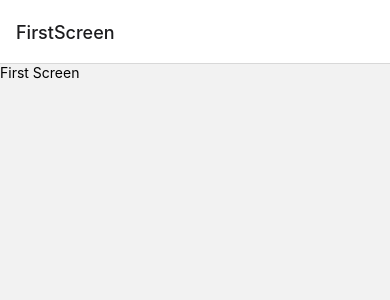
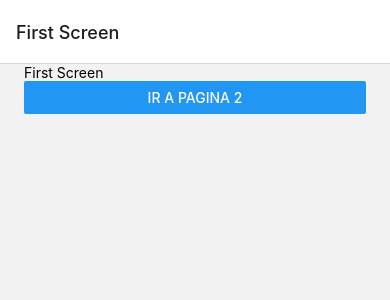
Before and after one commit to castromaciel/navigation-app, a React Native app: screen / in a window 390 px wide. Shown: the top 300 px of the page. Built offline with nearby package versions, Linux system fonts and the light colour scheme.

Commit message:
navigate to other screens

```diff
--- a/package.json
+++ b/package.json
@@ -1,5 +1,5 @@
 {
-  "name": "navigationApp",
+  "name": "navigation-app",
   "version": "0.0.1",
   "private": true,
   "scripts": {
--- a/src/navigator/StackNavigator/index.tsx
+++ b/src/navigator/StackNavigator/index.tsx
@@ -6,9 +6,9 @@ const Stack = createStackNavigator();
 const StackNavigator = () => {
   return (
     <Stack.Navigator>
-      <Stack.Screen name="FirstScreen" component={FirstScreen} />
-      <Stack.Screen name="SecondScreen" component={SecondScreen} />
-      <Stack.Screen name="ThirdScreen" component={ThridScreen} />
+      <Stack.Screen name="First Screen" component={FirstScreen} />
+      <Stack.Screen name="Second Screen" component={SecondScreen} />
+      <Stack.Screen name="Third Screen" component={ThridScreen} />
     </Stack.Navigator>
   );
 }
--- a/src/screens/FirstScreen/index.tsx
+++ b/src/screens/FirstScreen/index.tsx
@@ -1,12 +1,18 @@
+import { StackScreenProps } from '@react-navigation/stack'
 import { FC } from 'react'
-import { StyleSheet, Text, View } from 'react-native'
+import { Button, StyleSheet, Text, View } from 'react-native'
+import { globalTheme } from '../../theme/appTheme'
 
-interface FirstScreenProps {}
+interface FirstScreenProps extends StackScreenProps<any, any> {}
 
-const FirstScreen: FC<FirstScreenProps> = () => {
+const FirstScreen: FC<FirstScreenProps> = ({navigation}) => {
   return (
-    <View>
+    <View style={globalTheme.appMargin}>
       <Text>First Screen</Text>
+      <Button
+        title='Ir a pagina 2'
+        onPress={() => navigation.navigate('Second Screen')}
+      />
     </View>
   )
 }
--- a/src/screens/SecondScreen/index.tsx
+++ b/src/screens/SecondScreen/index.tsx
@@ -1,12 +1,20 @@
+import { StackScreenProps } from '@react-navigation/stack'
 import { FC } from 'react'
-import { StyleSheet, Text, View } from 'react-native'
+import { Button, StyleSheet, Text, View } from 'react-native'
+import { globalTheme } from '../../theme/appTheme'
 
-interface SecondScreenProps {}
+interface SecondScreenProps extends StackScreenProps<any, any>{}
 
-const SecondScreen: FC<SecondScreenProps> = () => {
+const SecondScreen: FC<SecondScreenProps> = ({ navigation }) => {
+
   return (
-    <View>
+    <View style={globalTheme.appMargin}>
       <Text>Second Screen</Text>
+
+      <Button
+        title='Go to 3rd screen'
+        onPress={() => navigation.navigate('Third Screen')}
+      />
     </View>
   )
 }
--- a/src/screens/ThridScreen/index.tsx
+++ b/src/screens/ThridScreen/index.tsx
@@ -1,12 +1,23 @@
+import { StackScreenProps } from '@react-navigation/stack'
 import { FC } from 'react'
-import { StyleSheet, Text, View } from 'react-native'
+import { Button, StyleSheet, Text, View } from 'react-native'
+import { globalTheme } from '../../theme/appTheme'
 
-interface ThridScreenProps {}
+interface ThridScreenProps extends StackScreenProps<any, any> {}
 
-const ThridScreen: FC<ThridScreenProps> = () => {
+const ThridScreen: FC<ThridScreenProps> = ({ navigation }) => {
   return (
-    <View>
+    <View style={globalTheme.appMargin}>
       <Text>Thrid Screen</Text>
+      <Button
+        title='Back'
+        onPress={() => navigation.pop()}
+      />
+
+      <Button
+        title='Go Home'
+        onPress={() => navigation.popToTop()}
+      />
     </View>
   )
 }
--- /dev/null
+++ b/src/theme/appTheme.tsx
@@ -0,0 +1,7 @@
+import { StyleSheet } from 'react-native'
+
+export const globalTheme = StyleSheet.create({
+  appMargin: {
+    marginHorizontal: 24
+  }
+})
```
